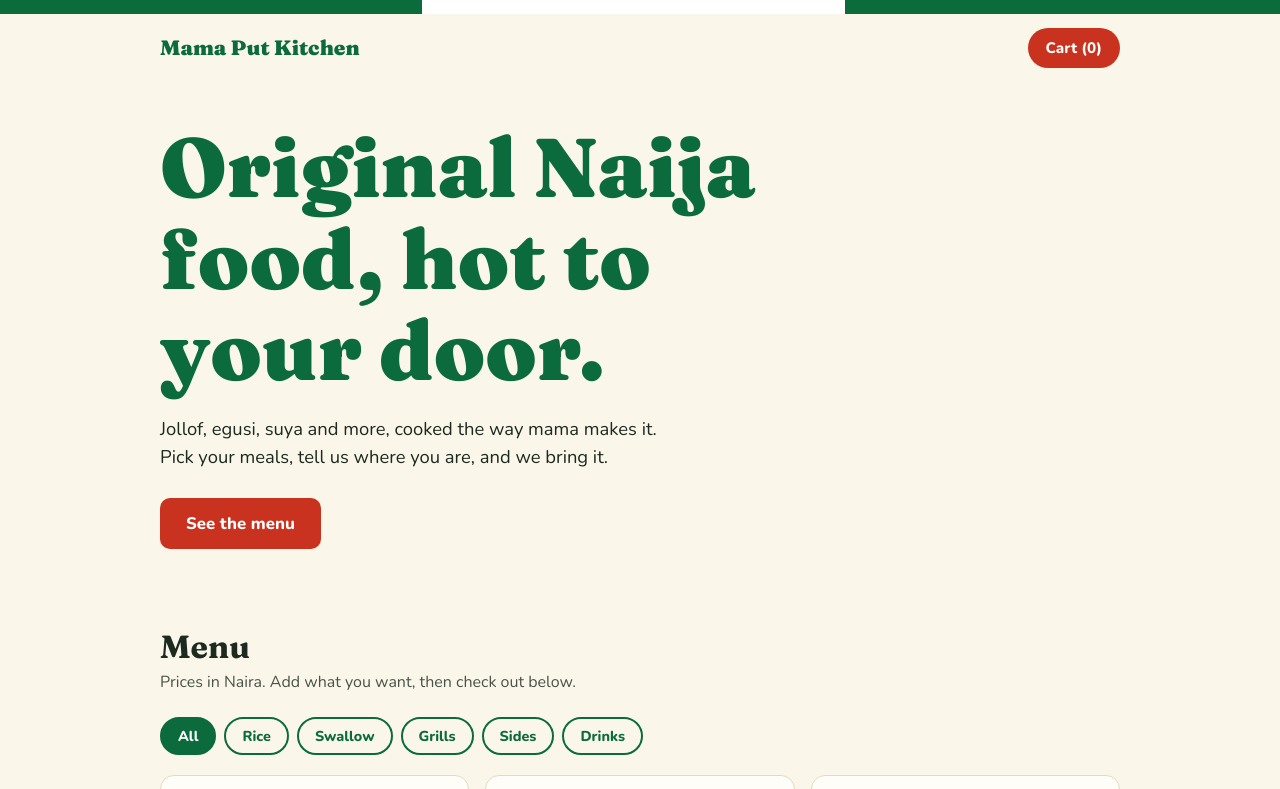
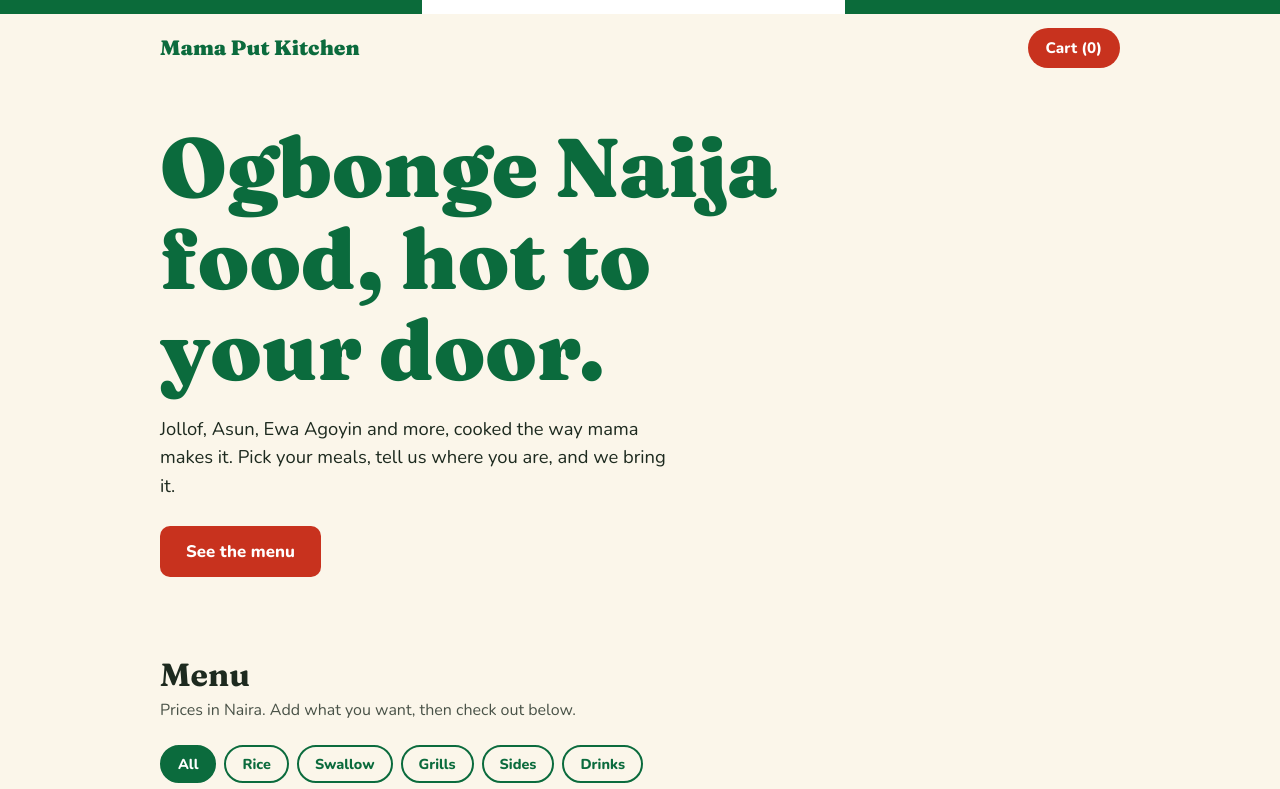
Before and after one commit to Mbk15/Mama-put, a plain HTML site: page index.html in a window 1280 px wide. Shown: the top 789 px of the page. Drawn offline with nearby package versions, Linux system fonts and the light colour scheme.

Commit message:
updated hero section

```diff
--- a/index.html
+++ b/index.html
@@ -65,8 +65,8 @@ footer{text-align:center;padding:30px 20px 40px;opacity:.8;font-size:.9rem}
 </header>
 
 <div class="hero">
-  <h1>Original Naija food, hot to your door.</h1>
-  <p>Jollof, egusi, suya and more, cooked the way mama makes it. Pick your meals, tell us where you are, and we bring it.</p>
+  <h1>Ogbonge Naija food, hot to your door.</h1>
+  <p>Jollof, Asun, Ewa Agoyin and more, cooked the way mama makes it. Pick your meals, tell us where you are, and we bring it.</p>
   <a class="btn" href="#menu" style="background:var(--pepper)">See the menu</a>
 </div>
 
@@ -80,7 +80,7 @@ footer{text-align:center;padding:30px 20px 40px;opacity:.8;font-size:.9rem}
 <section>
   <div class="story">
     <h2>Food that tastes like home</h2>
-    <p>From Lagos party jollof to Yoruba amala and Hausa suya, every dish here comes from a Nigerian kitchen. We use fresh pepper, palm oil and locust beans, and we cook to order. Nothing sits waiting.</p>
+    <p>From Owambe party jollof to amala Ibadan and Hausa Fura, every dish here comes from a Nigerian kitchen. We use fresh pepper, palm oil and locust beans, and we cook to order. Nothing sits waiting.</p>
   </div>
 </section>
 
```
